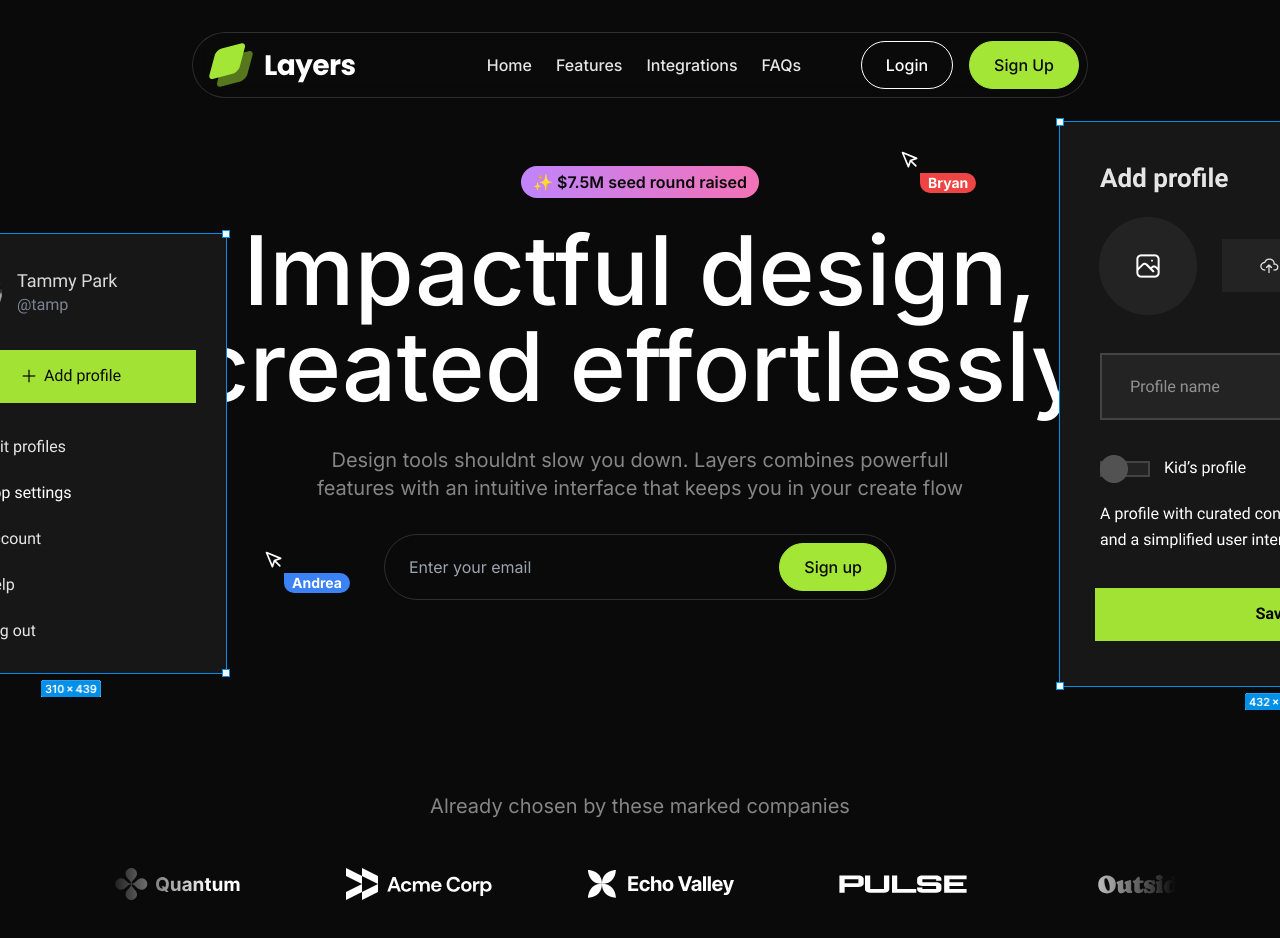
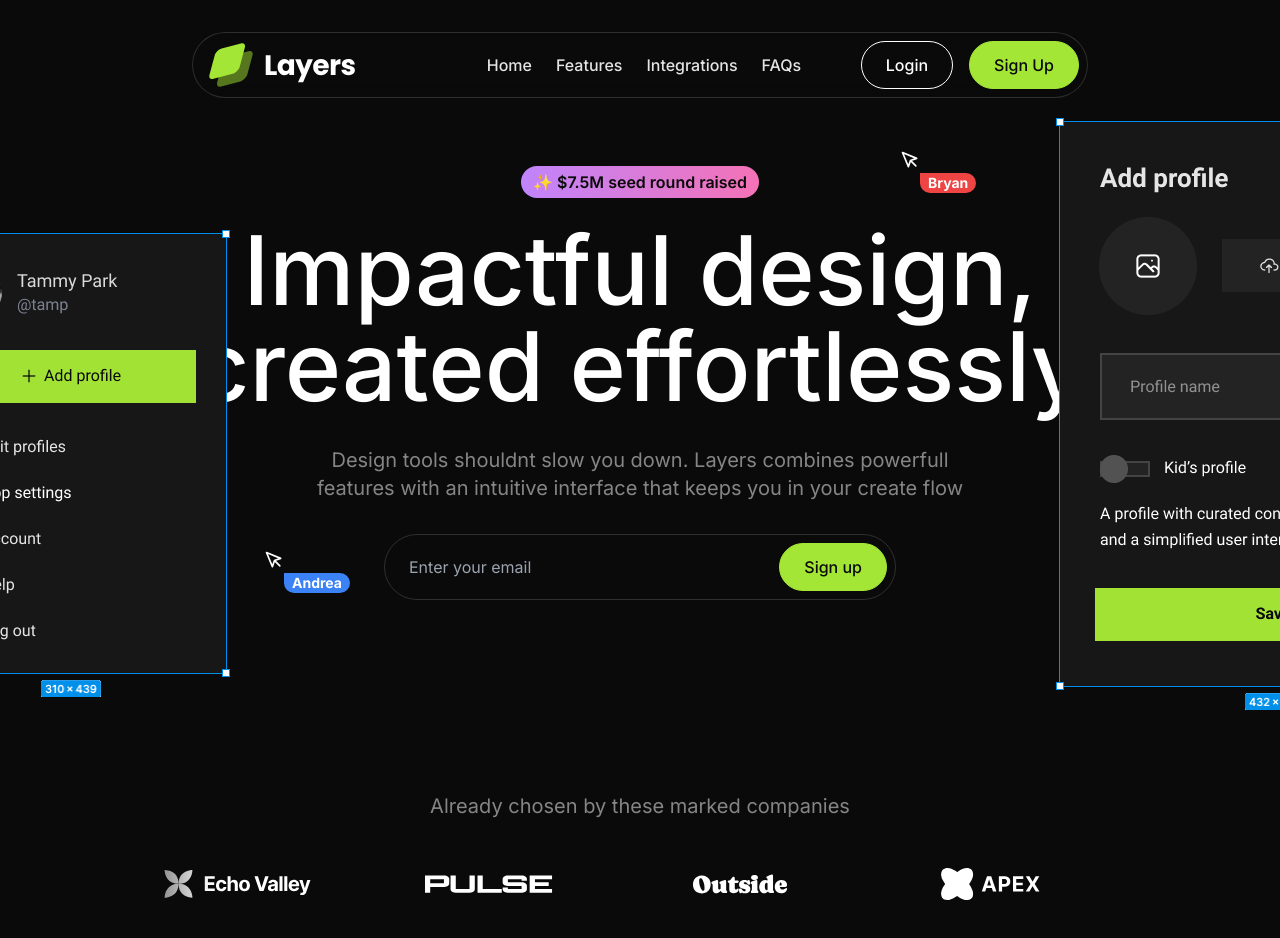
Before and after one commit to CristianProdius/Zenarmor, a Next.js app: page / in a window 1280 px wide. Shown: the top 938 px of the page. Built offline with nearby package versions, Linux system fonts and the light colour scheme.

Commit message:
Made the LogoSticker component animated

```diff
--- a/src/sections/LogoTicker.tsx
+++ b/src/sections/LogoTicker.tsx
@@ -1,3 +1,5 @@
+"use client";
+
 import quantumLogo from "@/assets/images/quantum.svg";
 import acmeLogo from "@/assets/images/acme-corp.svg";
 import echoValleyLogo from "@/assets/images/echo-valley.svg";
@@ -7,6 +9,8 @@
 import celestialLogo from "@/assets/images/celestial.svg";
 import twiceLogo from "@/assets/images/twice.svg";
 import Image from "next/image";
+import { Fragment } from "react";
+import { motion } from "framer-motion";
 
 const logos = [
     { name: "Quantum", image: quantumLogo },
@@ -25,12 +29,20 @@
             <div className="container">
                 <h3 className="text-center text-xl text-white/50">Already chosen by these marked companies</h3>
 
-                <div className="overflow-hidden mt-12 [mask-image:linear-gradient(to_right,transparent,black_10%,black_90%,transparent)]">
-                    <div className="flex gap-24 pr-24">
-                        {logos.map((logo, index) => (
-                            <Image key={index} src={logo.image} alt={logo.name} className="h-8" />
+                <div className="flex overflow-hidden mt-12 [mask-image:linear-gradient(to_right,transparent,black_10%,black_90%,transparent)]">
+                    <motion.div
+                        animate={{ x: "-50%" }}
+                        transition={{ duration: 30, repeat: Infinity, ease: "linear" }}
+                        className="flex flex-none gap-24 pr-24"
+                    >
+                        {Array.from({ length: 2 }).map((_, i) => (
+                            <Fragment key={i}>
+                                {logos.map((logo, index) => (
+                                    <Image key={index} src={logo.image} alt={logo.name} className="h-8" />
+                                ))}
+                            </Fragment>
                         ))}
-                    </div>
+                    </motion.div>
                 </div>
             </div>
         </section>
```
